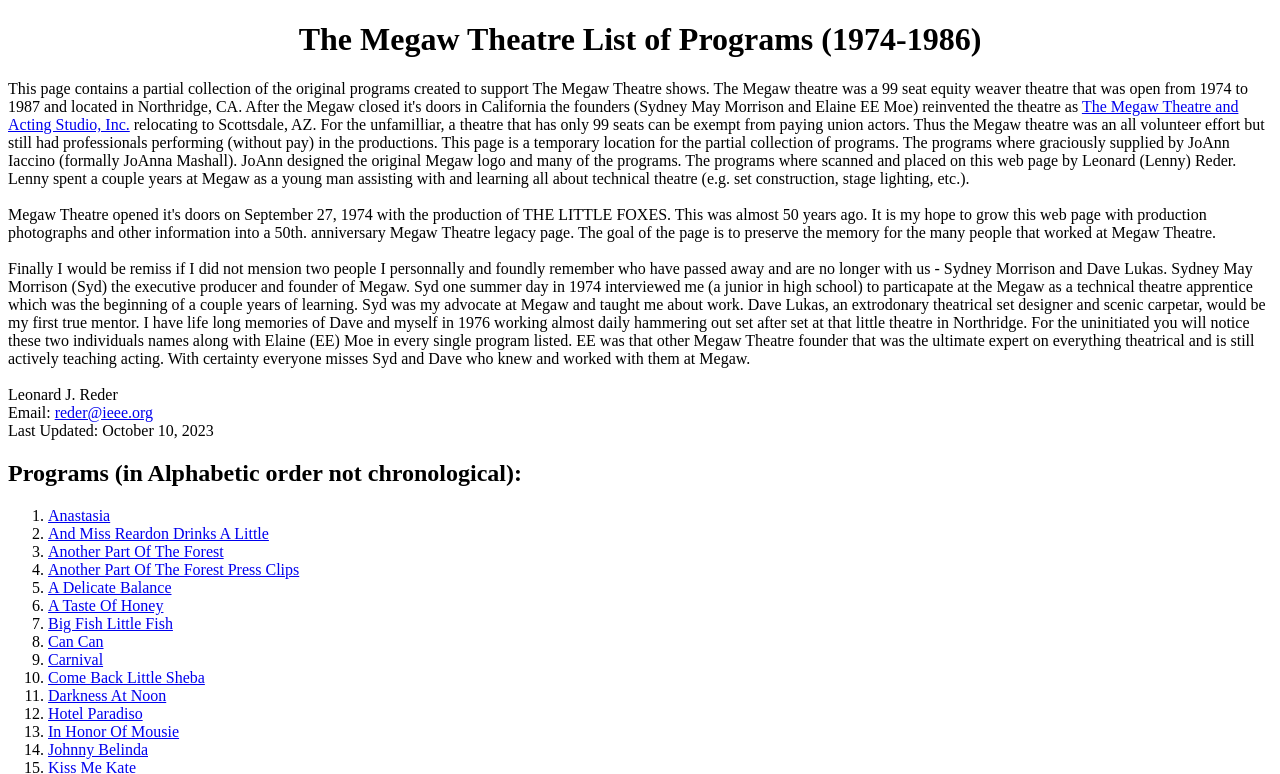
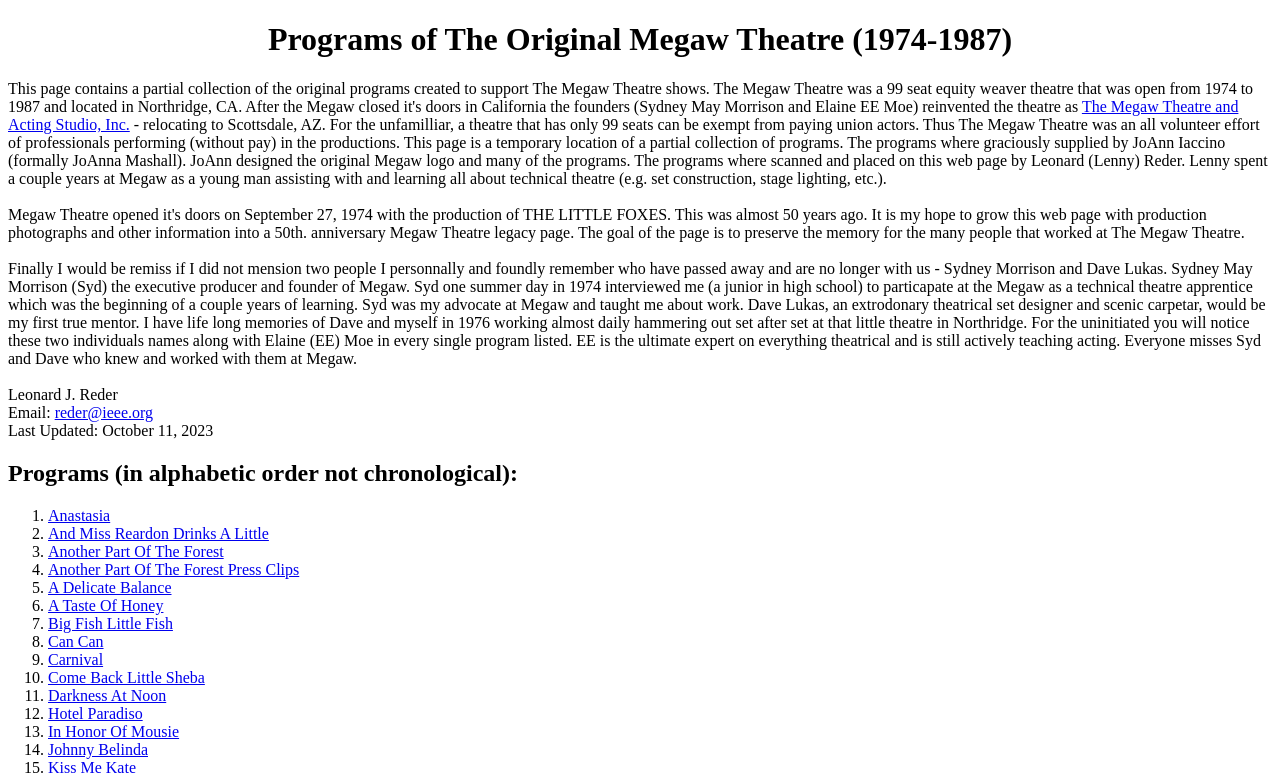
Before and after one commit to ljreder/Megaw, a plain HTML site: page index.html in a window 1280 px wide. Shown: the top 774 px of the page. Drawn offline with Linux system fonts and the light colour scheme.

Commit message:
Updated page text a little to correct minor stuff.

```diff
--- a/index.html
+++ b/index.html
@@ -6,17 +6,18 @@
     <body>
         <header>
             <div style="text-align:center;">
-                <h1>The Megaw Theatre List of Programs (1974-1986)</h1>
+                <h1>Programs of The Original Megaw Theatre (1974-1987)</h1>
             </div>
         </header>
         <p>
          This page contains a partial collection of the original programs created to support The Megaw Theatre
-         shows.  The Megaw theatre was a 99 seat equity weaver theatre that was open from 1974 to 1987
+         shows.  The Megaw Theatre was a 99 seat equity weaver theatre that was open from 1974 to 1987
          and located in Northridge, CA.  After the Megaw closed it's doors in California the founders
-         (Sydney May Morrison and Elaine EE Moe) reinvented the theatre as <a href="https://megawtheatreinc.com/">The Megaw Theatre and Acting Studio, Inc.</a> relocating to
+         (Sydney May Morrison and Elaine EE Moe) reinvented the theatre as
+         <a href="https://megawtheatreinc.com/">The Megaw Theatre and Acting Studio, Inc.</a> - relocating to
          Scottsdale, AZ. For the unfamilliar, a theatre that has only 99 seats can be exempt from paying
-         union actors. Thus the Megaw theatre was an all volunteer effort but still had professionals
-         performing (without pay) in the productions. This page is a temporary location for the partial
+         union actors. Thus The Megaw Theatre was an all volunteer effort of professionals
+         performing (without pay) in the productions. This page is a temporary location of a partial
          collection of programs.  The programs where graciously supplied by JoAnn Iaccino (formally JoAnna
          Mashall). JoAnn designed the original Megaw logo and many of the programs. The programs where
          scanned and placed on this web page by Leonard (Lenny) Reder.  Lenny spent a couple years at
@@ -27,7 +28,7 @@
          of THE LITTLE FOXES. This was almost 50 years ago.  It is my hope to grow
          this web page with production photographs and other information into a 50th.
          anniversary Megaw Theatre legacy page. The goal of the page is to preserve the
-         memory for the many people that worked at Megaw Theatre.<br><br>
+         memory for the many people that worked at The Megaw Theatre.<br><br>
 
          Finally I would be remiss if I did not mension two people I personnally and foundly
          remember who have passed away and are no longer with us - Sydney Morrison and Dave Lukas.
@@ -39,15 +40,14 @@
          life long memories of Dave and myself in 1976 working almost daily hammering out set
          after set at that little theatre in Northridge. For the uninitiated you will notice
          these two individuals names along with Elaine (EE) Moe in every single program listed.
-         EE was that other Megaw Theatre founder that was the ultimate expert on everything
-         theatrical and is still actively teaching acting. With certainty everyone
-         misses Syd and Dave who knew and worked with them at Megaw.<br><br>
+         EE is the ultimate expert on everything theatrical and is still actively teaching acting.
+         Everyone misses Syd and Dave who knew and worked with them at Megaw.<br><br>
 
          Leonard J. Reder<br>
          Email: <a href = "mailto: reder@ieee.org">reder@ieee.org</a><br>
-         Last Updated: October 10, 2023<br>
+         Last Updated: October 11, 2023<br>
          </p>
-        <h2>Programs (in Alphabetic order not chronological):</h2>
+        <h2>Programs (in alphabetic order not chronological):</h2>
         <ol>
             <li>
             <a href="Programs\ANASTASIA\Anastasia.pdf">Anastasia</a><br>
```
Also changed, not shown: 1 other file.
